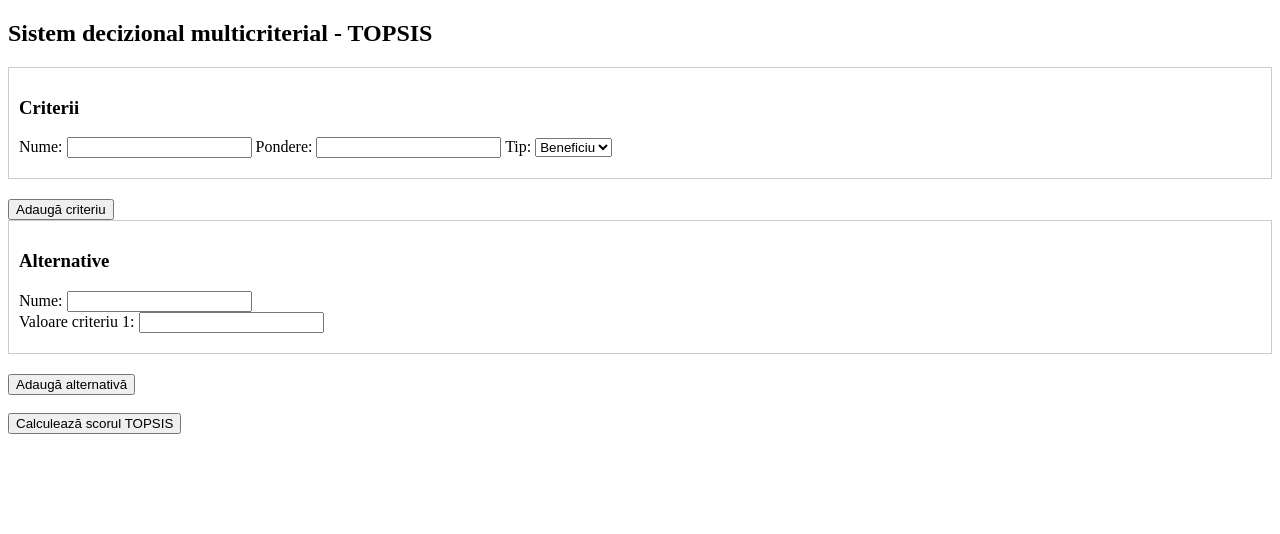
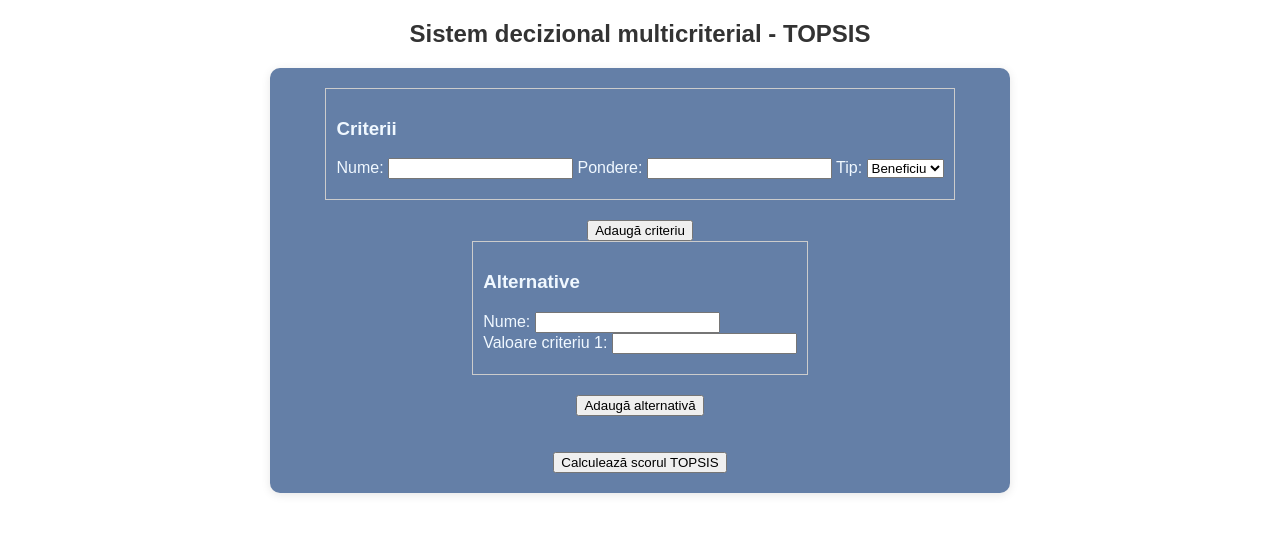
Before and after one commit to AnaMaria-Ghita/Multi-Criteria-Decision, a Flask app: page / in a window 1280 px wide. Shown: the top 534 px of the page. Run offline with Flask 3, Linux system fonts and the light colour scheme.

Commit message:
style added

```diff
--- a/static/styles.css
+++ b/static/styles.css
@@ -1,3 +1,36 @@
+body {
+    font-family: poppins, sans-serif;
+    margin: 1000;
+    padding: 1000;
+    background-color: #ffffff93;
+}
+
+.form{
+    display: flex;
+    flex-direction: column;
+    align-items: center;
+    justify-content: center;
+    width: 100%;
+    max-width: 700px;
+    margin: 0 auto;
+    padding: 20px;
+    background-color: #647fa7;
+    border-radius: 10px;
+    box-shadow: 0 2px 10px rgba(0, 0, 0, 0.1);
+    color: aliceblue;
+}
+
+.title {
+    font-size: 24px;
+    font-weight: bold;
+    color: #333;
+    margin-bottom: 20px;
+    display: flex;
+    align-items: center;
+    justify-content: center;
+    text-align: center;
+}
+
 .first_alt{
     font-weight: bold;
     color: green;
--- a/templates/index.html
+++ b/templates/index.html
@@ -10,9 +10,9 @@
     <link rel="stylesheet" href="static/styles.css">
 </head>
 <body>
- <h2>Sistem decizional multicriterial - TOPSIS</h2>
+ <h2 class="title">Sistem decizional multicriterial - TOPSIS</h2>
 
-    <form action="/topsis" method="POST">
+    <form action="/topsis" method="POST" class="form">
         <div class="section" id="criterii-section">
             <h3>Criterii</h3>
             <div class="criteriu">
```
